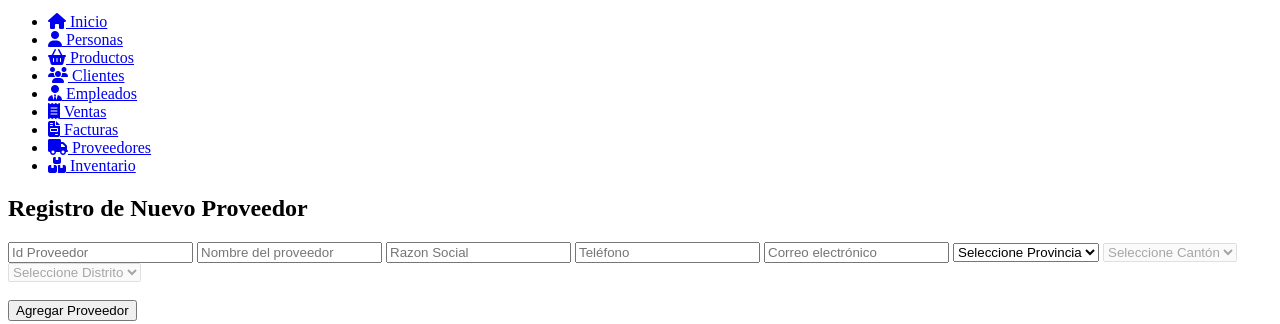
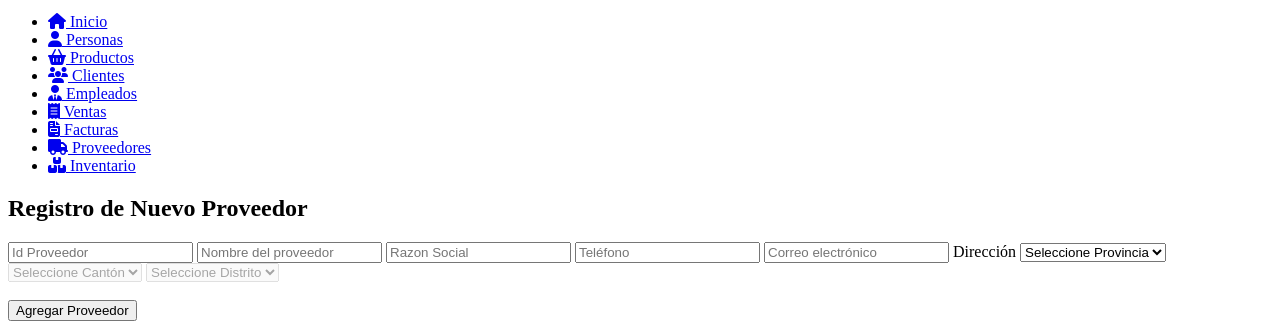
Before and after one commit to Hoyner26/proyectoBaseDatos, a website with bundled scripts: page App Bases de Datos/proveedores.html in a window 1280 px wide. Shown: the part 628-952 px from the top of the page. Built offline with nearby package versions, Linux system fonts and the light colour scheme; a script that the page names is missing.

Commit message:
Update proveedores.html

```diff
--- a/App Bases de Datos/proveedores.html
+++ b/App Bases de Datos/proveedores.html
@@ -67,9 +67,11 @@
       <input type="text" id="telefono" placeholder="Teléfono" />
       <input type="email" id="correo_electronico" placeholder="Correo electrónico" />
 
-        <select id="provincia-select" class="select-verde" required>
-          <option value="" disabled selected>Seleccione Provincia</option>
-        </select>
+      <label for="direccion">Dirección</label>
+
+      <select id="provincia-select" class="select-verde" required>
+        <option value="" disabled selected>Seleccione Provincia</option>
+      </select>
 
         <select id="canton" class="select-verde" required disabled>
           <option value="" disabled selected>Seleccione Cantón</option>
```
